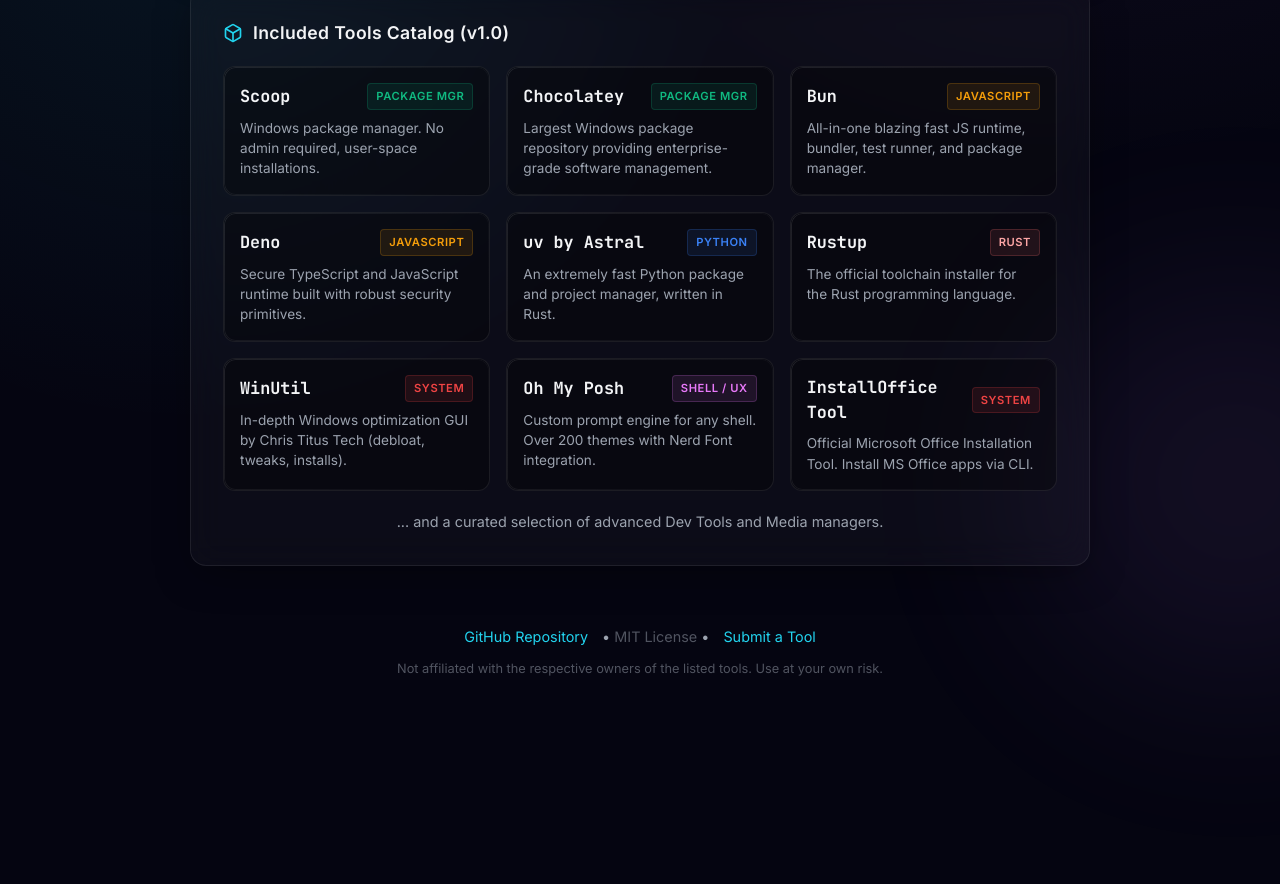
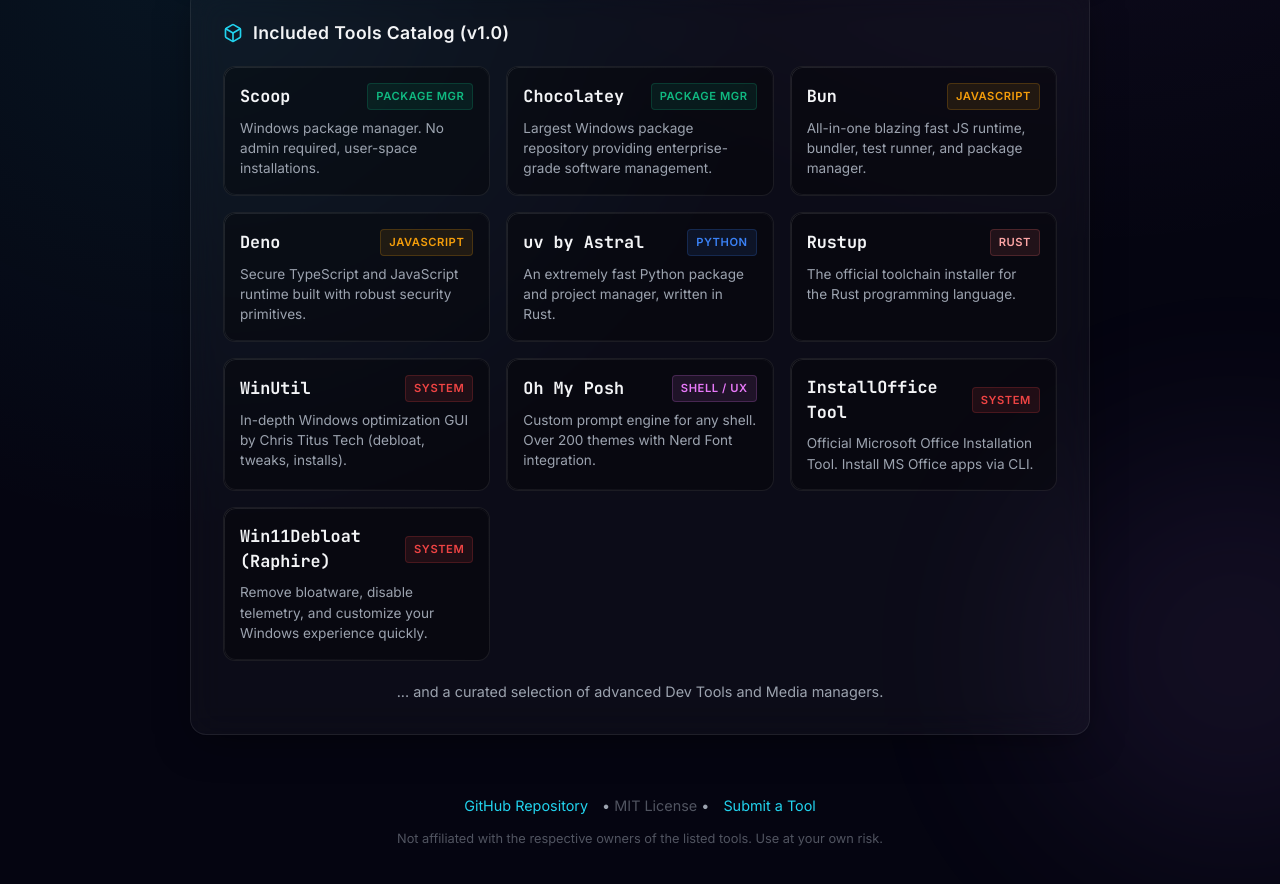
Before and after one commit to MYMDO/irmhub, a plain HTML site: page index.html in a window 1280 px wide. Shown: the part 1045-1929 px from the top of the page. Before the commit the page ends 1813 px from the top, so only its background shows below. Drawn offline with Linux system fonts and the light colour scheme.

Commit message:
Feat: Add Win11Debloat (Raphire) to registry

```diff
--- a/index.html
+++ b/index.html
@@ -607,6 +607,13 @@
                 </div>
                 <div class="tool-desc">Official Microsoft Office Installation Tool. Install MS Office apps via CLI.</div>
             </div>
+            <div class="tool-card">
+                <div class="tool-header">
+                    <span class="tool-name">Win11Debloat (Raphire)</span>
+                    <span class="tool-cat cat-sys">System</span>
+                </div>
+                <div class="tool-desc">Remove bloatware, disable telemetry, and customize your Windows experience quickly.</div>
+            </div>
         </div>
         <div style="text-align: center; margin-top: 20px; color: var(--text-muted); font-size: 0.9rem;">
             ... and a curated selection of advanced Dev Tools and Media managers.
```
Also changed, not shown: 1 other file.
